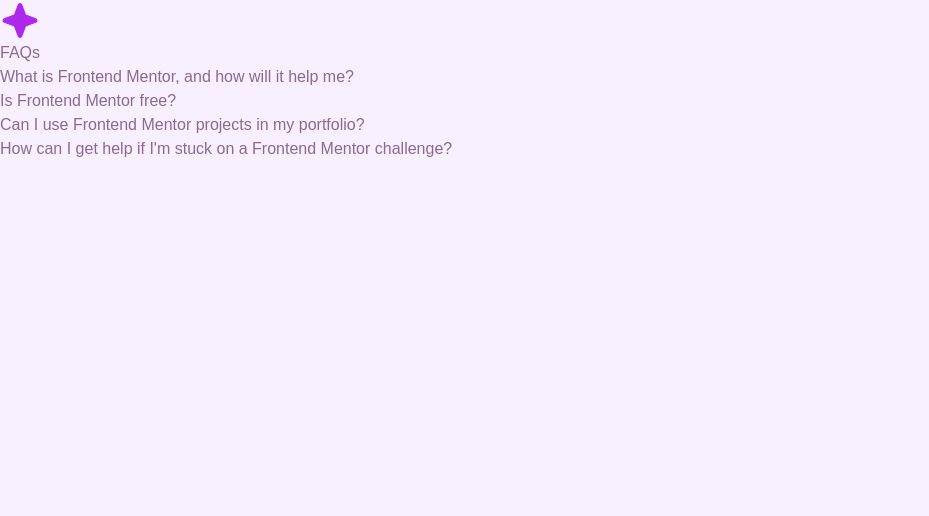
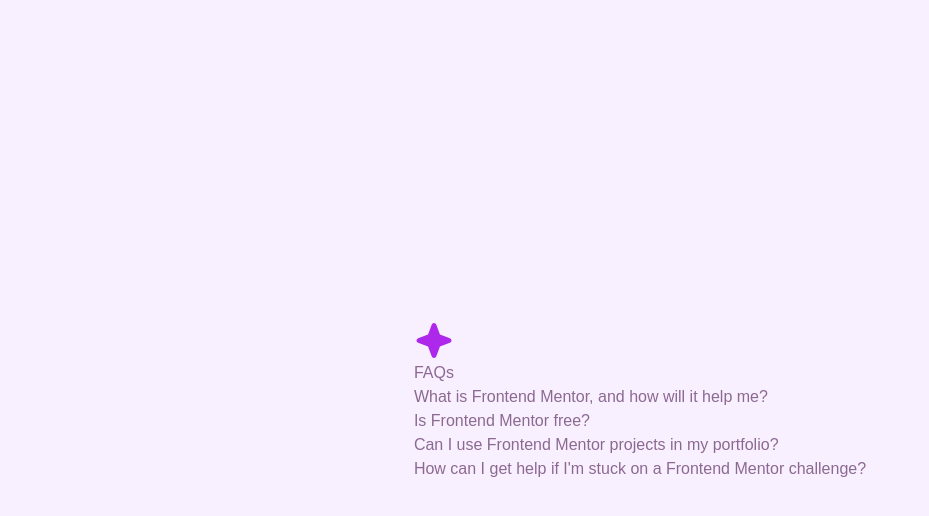
Before and after one commit to SouleymaneSy7/fem-accordion, a React (Vite) app: page / in a window 1280 px wide. Shown: the top 516 px of the page, without its empty margins (0-929 px from the left). Built offline with nearby package versions, Linux system fonts and the light colour scheme.

Commit message:
style: update the css style

```diff
--- a/src/index.css
+++ b/src/index.css
@@ -31,11 +31,15 @@
   min-height: 100vh;
 
   background-color: var(--light-pink-clr);
-
+  margin: 0;
   overflow: hidden;
 }
 
 #root {
   width: 100%;
   height: 100%;
+  min-height: 100vh;
+
+  display: grid;
+  place-content: center;
 }
```
